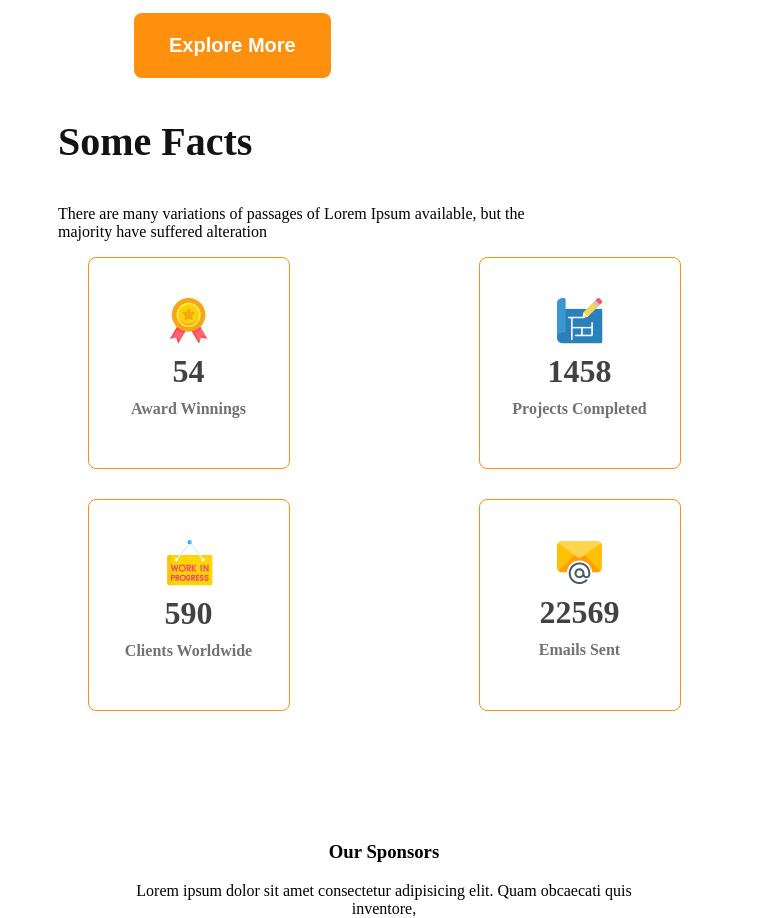
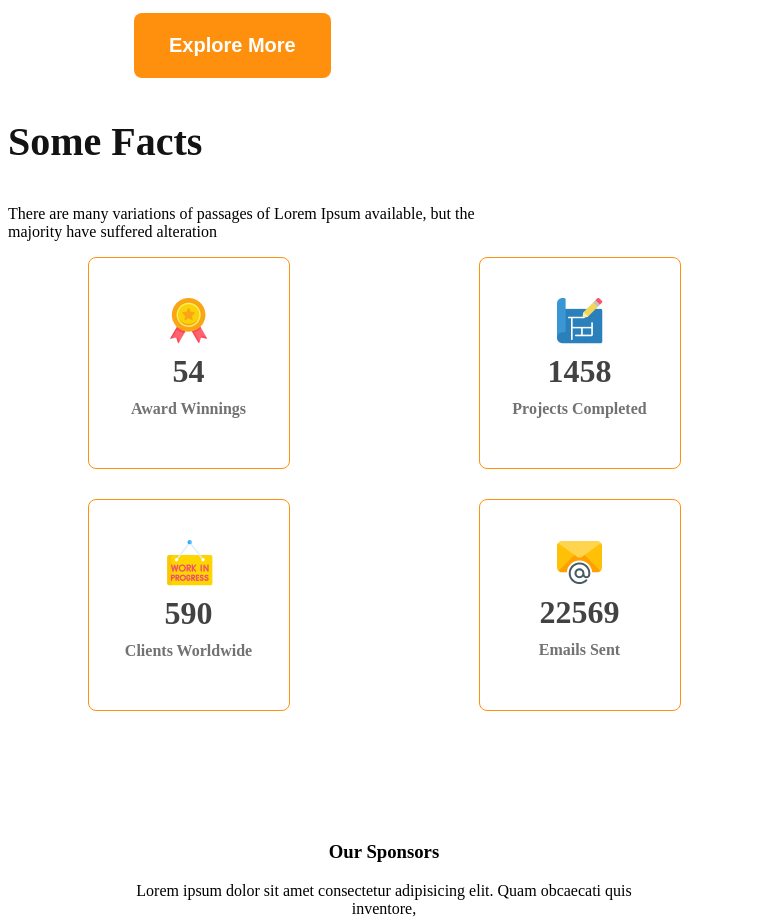
Before and after one commit to jannatunnafi/g3-architects-responsive, a plain HTML site: page index.html in a window 768 px wide. Shown: the part 1989-2907 px from the top of the page. Drawn offline with Linux system fonts and the light colour scheme; a web font is replaced by a local one.

Commit message:
changed facts styles

```diff
--- a/styles/style.css
+++ b/styles/style.css
@@ -292,10 +292,7 @@ margin: 10px auto;
         width: 480px;
       }
 
-      .facts{
-        margin-left: 50px;
 
-      }
 
 
     .facts-container{
```
